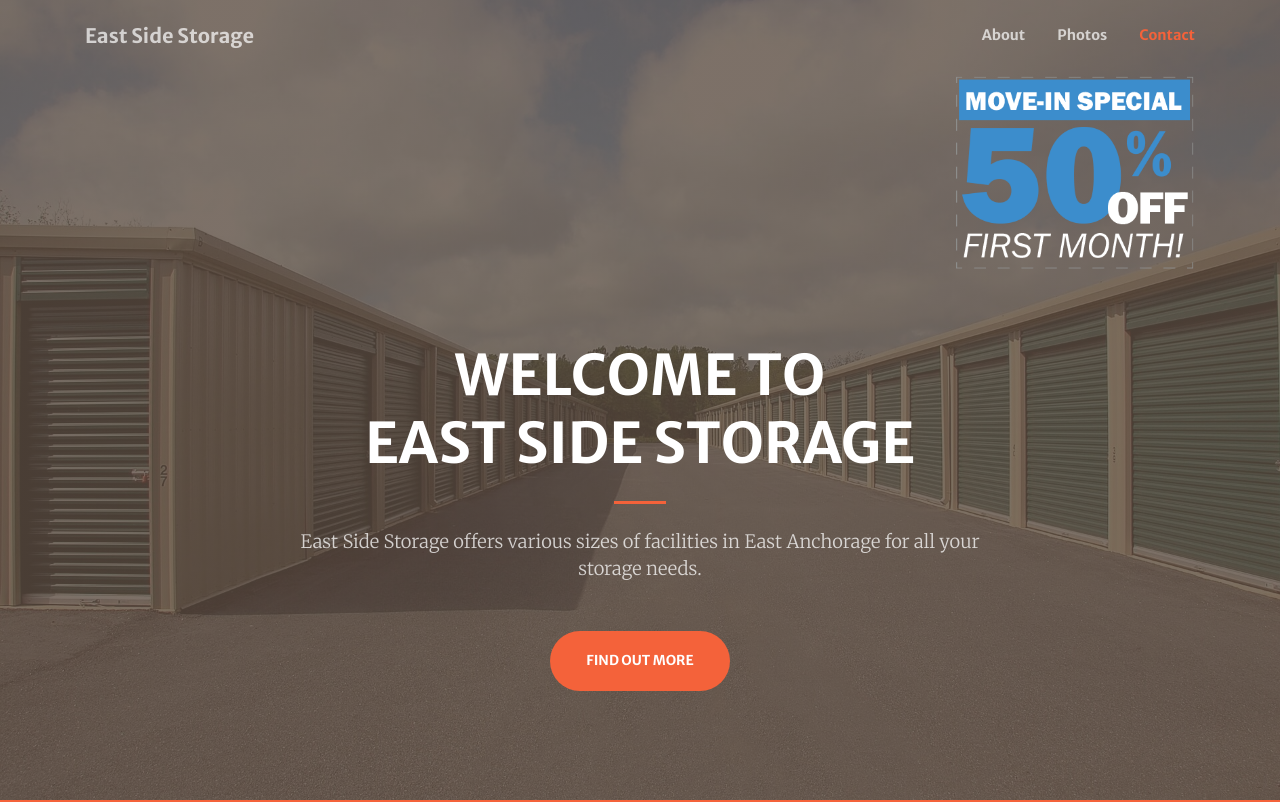
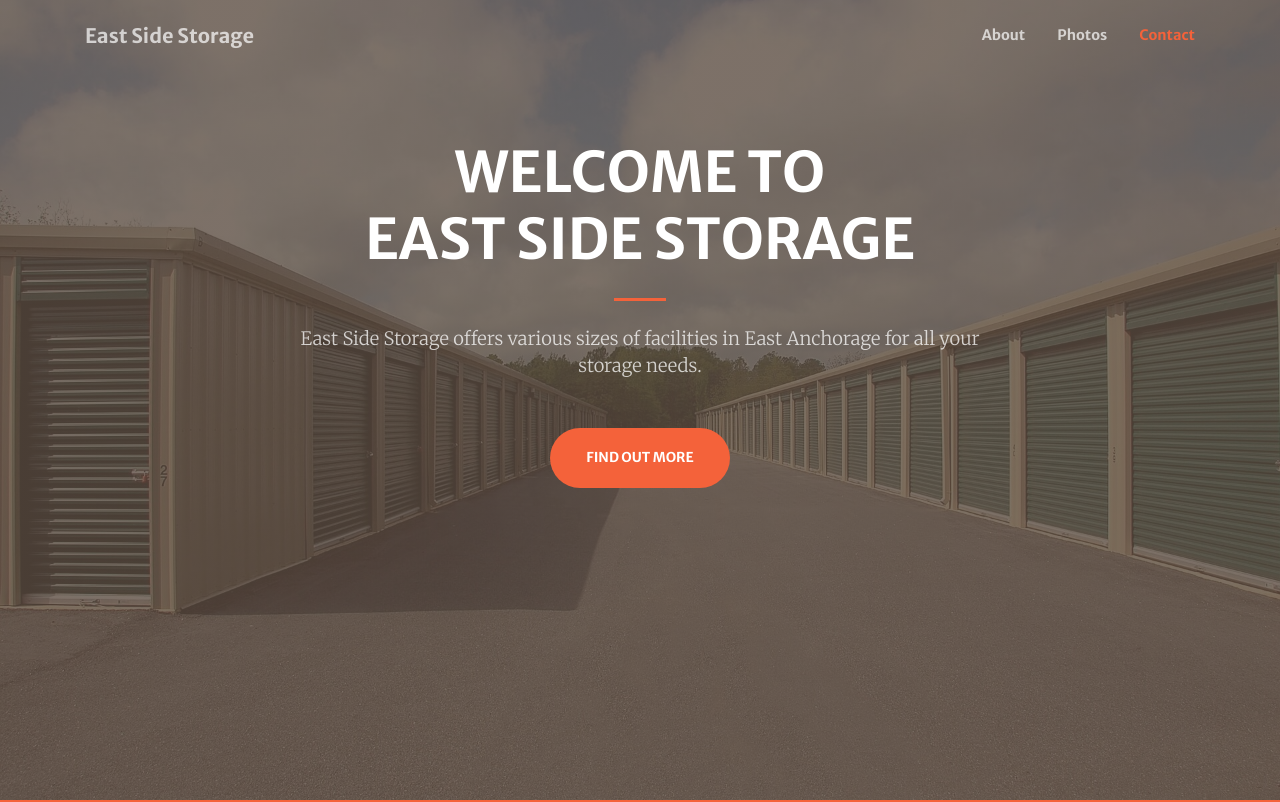
Before and after one commit to bangerter/EastSideStorage, a plain HTML site: page index.html in a window 1280 px wide. Shown: the top 802 px of the page. Drawn offline with Linux system fonts and the light colour scheme.

Commit message:
Update index.html
Removed 50% off special

```diff
--- a/index.html
+++ b/index.html
@@ -55,7 +55,7 @@
     <div class="container h-100">
 	<div class="row">
 		<div class="col-6"></div>
-		<div class="col-md-6" style="text-align:right; padding-right:10px;"><a href="#contact" class="js-scroll-trigger"><img src="img/special3.png" style="width:250px;"></a></div>
+		<!---<div class="col-md-6" style="text-align:right; padding-right:10px;"><a href="#contact" class="js-scroll-trigger"><img src="img/special3.png" style="width:250px;"></a></div>-->
 	</div>
       <div class="row h-40 align-items-center justify-content-center text-center">
         <div class="col-lg-10 align-self-end">
```
